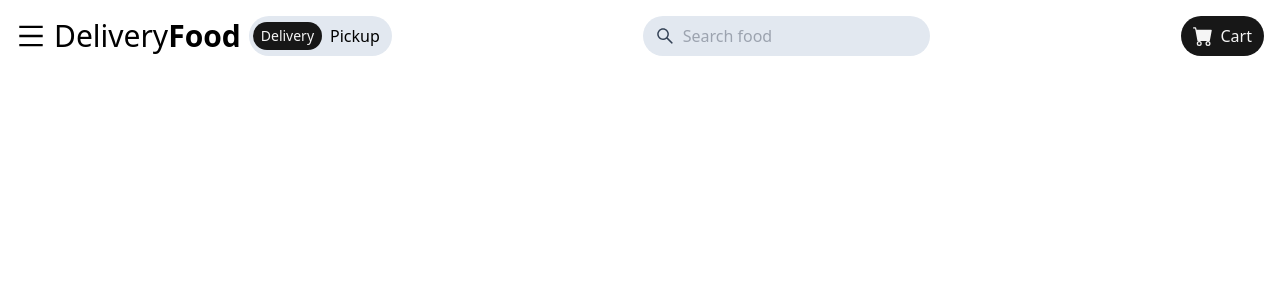
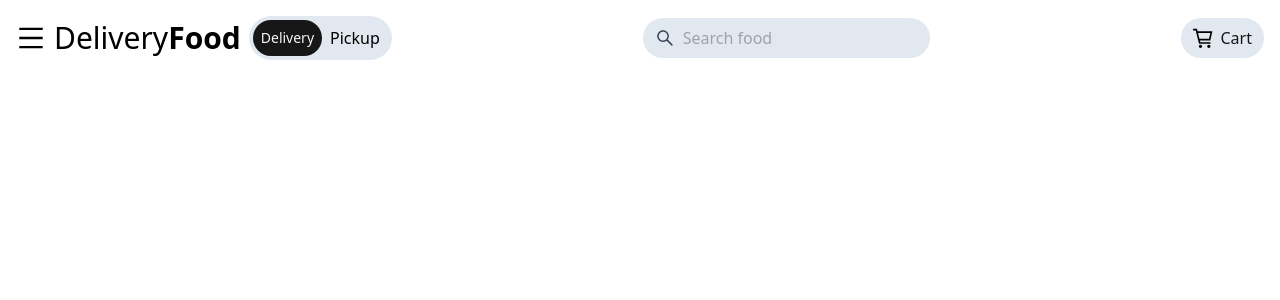
Before and after one commit to rodrigosantosdev/deliveryfood, a React (Vite) app: page / in a window 1280 px wide. Shown: the top 300 px of the page. Built offline with nearby package versions, Linux system fonts and the light colour scheme.

Commit message:
feat: component navbar

```diff
--- a/src/components/Navbar.jsx
+++ b/src/components/Navbar.jsx
@@ -5,7 +5,9 @@ import {
   AiOutlineMenu,
   AiOutlineSearch,
 } from "react-icons/ai";
-import { BsFillCartFill, BsFillSaveFill } from "react-icons/bs";
+import { BsFillSaveFill } from "react-icons/bs";
+import { GrCart } from "react-icons/gr";
+
 import { TbTruckDelivery } from "react-icons/tb";
 import { MdFavorite, MdHelp, MdWallet } from "react-icons/md";
 import { FaUserFriends } from "react-icons/fa";
@@ -22,7 +24,7 @@ function Navbar() {
           Delivery<span className="font-bold">Food</span>
         </h1>
         <div className="items-center hidden p-1 rounded-full md:flex bg-slate-200">
-          <p className="px-2 py-1 text-sm rounded-full bg-neutral-900 text-neutral-100">
+          <p className="px-2 py-2 text-sm rounded-full bg-neutral-900 text-neutral-100">
             Delivery
           </p>
           <p className="px-2 py-1">Pickup</p>
@@ -41,8 +43,8 @@ function Navbar() {
       </div>
 
       {/* cart */}
-      <button className="items-center hidden gap-2 px-3 py-2 rounded-full cursor-pointer md:flex bg-neutral-900 text-neutral-100">
-        <BsFillCartFill size={20} />
+      <button className="items-center hidden gap-2 px-3 py-2 rounded-full cursor-pointer md:flex bg-slate-200 text-neutral-900">
+        <GrCart size={20} />
         Cart
       </button>
 
```
